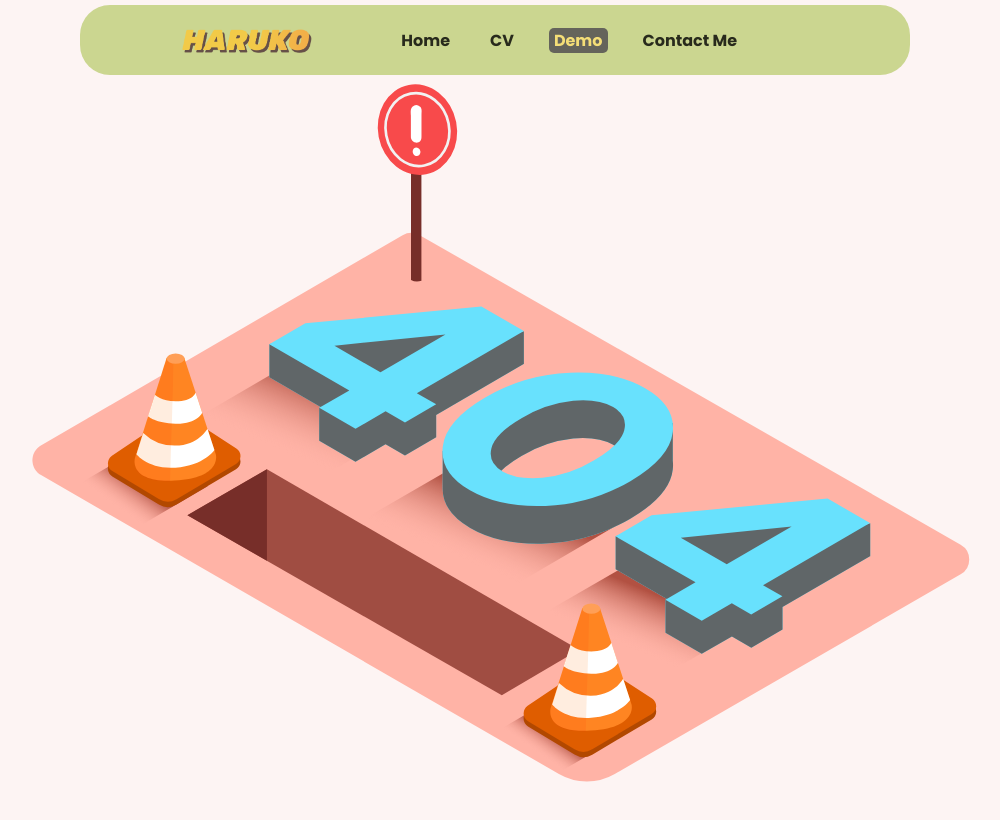
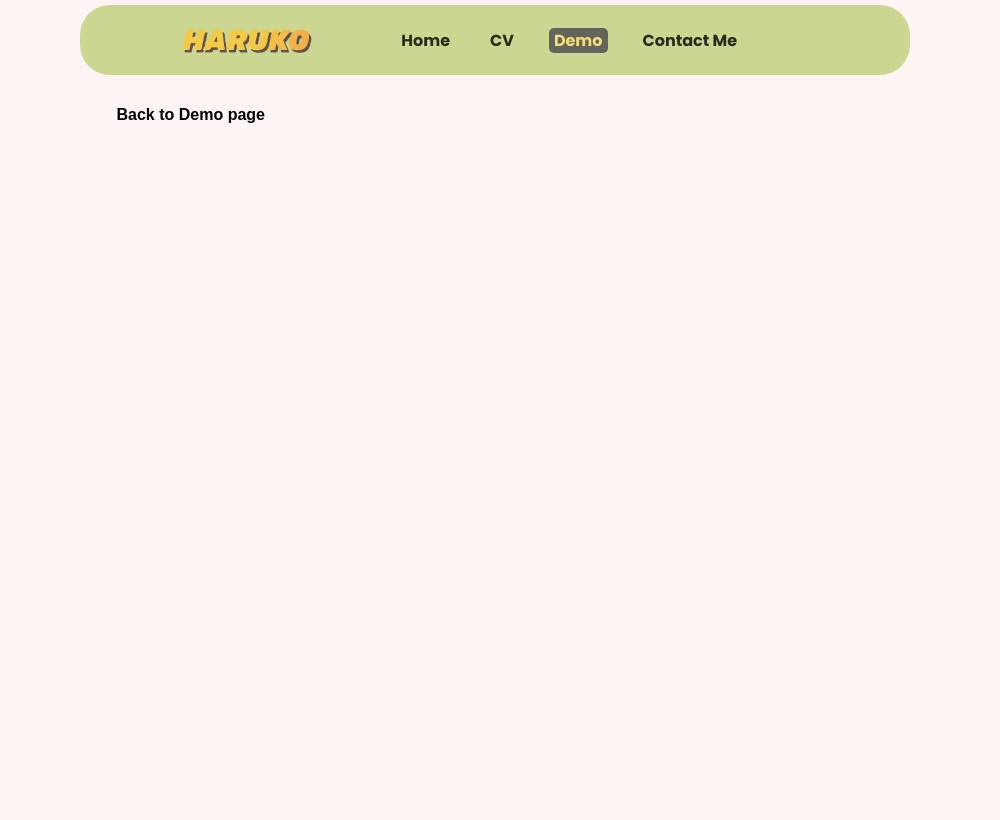
Before and after one commit to Fengziqing/portfolio, a React (Create React App) app: page /Demo/DemoPage/1 in a window 1280 px wide. Shown: the top 820 px of the page, without its empty margins (145-1145 px from the left). Built offline with nearby package versions, Linux system fonts and the light colour scheme.

Commit message:
add router to demopage

```diff
--- a/src/App.js
+++ b/src/App.js
@@ -6,7 +6,7 @@ import Cv from './components/CvPage';
 import Contact from './components/Contact';
 import NoPage from './components/NoPage';
 import Demo from './components/Demo';
-import ToDoList from './components/Demo/ToDoList';
+import DemoPage from './components/Demo/demoPage';
 
 function App() {
   return (
@@ -18,7 +18,7 @@ function App() {
         <Route path='cv' element={<Cv />}></Route>
         <Route path='contact' element={<Contact />}></Route>
         <Route path='Demo' element={<Demo />}></Route>
-        <Route path='Demo/TodoList' element={<ToDoList />}></Route>
+        <Route path='Demo/DemoPage/:demoName' element={<DemoPage />}></Route>
         <Route path='*' element={<NoPage />}></Route>
       </Route>
     </Routes>
--- /dev/null
+++ b/src/components/Demo/demoPage.js
@@ -0,0 +1,24 @@
+import { useNavigate, useParams } from 'react-router-dom';
+import './demoPage.scss';
+import ToDoList from './ToDoList/index';
+
+export default function DemoPage() {
+    const navigator = useNavigate();
+    const demoName = useParams().demoName;
+    console.log(demoName);
+    let component;
+    if(demoName === 'ToDoList'){
+        component = <ToDoList />;
+    }
+    function backToDemo() {
+        navigator('/Demo');
+    }
+    return (
+            <div className='demoPage'>
+                <button className="back" onClick={backToDemo}> Back to Demo page</button>
+                <div className='demoContent'>
+                    {component}
+                </div>
+            </div>
+    )
+}
--- /dev/null
+++ b/src/components/Demo/demoPage.scss
@@ -0,0 +1,60 @@
+.demoPage {
+    padding-top: 30px;
+    display: block;
+
+    .back {
+        font-size: medium;
+        font-weight: bold;
+        background: transparent;
+        border: none;
+        padding: 1em 1.5em;
+        color: black;
+        position: relative;
+        transition: 0.5s ease;
+        cursor: pointer;
+    }
+
+    .back::before {
+        content: "";
+        position: absolute;
+        left: 0;
+        bottom: 0;
+        height: 2px;
+        width: 0;
+        background-color: #1e1e2b;
+        transition: 0.5s ease;
+    }
+
+    .back:hover {
+        color: #1e1e2b;
+        transition-delay: 0.5s;
+    }
+
+    .back:hover::before {
+        width: 100%;
+    }
+
+    .back::after {
+        content: "";
+        position: absolute;
+        left: 0;
+        bottom: 0;
+        height: 0;
+        width: 100%;
+        background-color: #1e1e2b;
+        transition: 0.2s ease;
+        z-index: -1;
+    }
+
+    .back:hover::after {
+        height: 10%;
+        transition-delay: 0.4s;
+    }
+
+    .demoContent{
+        height: 100vh;
+        width: 100vh;
+        margin: 10px;
+    }
+
+}
--- a/src/components/Demo/index.js
+++ b/src/components/Demo/index.js
@@ -8,14 +8,14 @@ const Demo = () => {
     const navigator = useNavigate();
 
     function handleClick(page) {
-        navigator(`/Demo/${page}`)
+        navigator(`/Demo/DemoPage/${page}`)
     }
     return (
         <div className="demo">
             <div className="react-task">
                 <BentoTitle content='React Practice Demo' />
-                <div className="one"onClick={()=>handleClick('ToDoList')}>
-                    <ClickHorizontalRectangle imgsrc='http://localhost:3000/demo' imgalt='todo-list' title='Todo-List'/>
+                <div className="one" onClick={()=>handleClick('ToDoList')}>
+                    <ClickHorizontalRectangle imgsrc='' imgalt='ToDoList' title='Todo-List'/>
                 </div>
             </div>
         </div>
```
